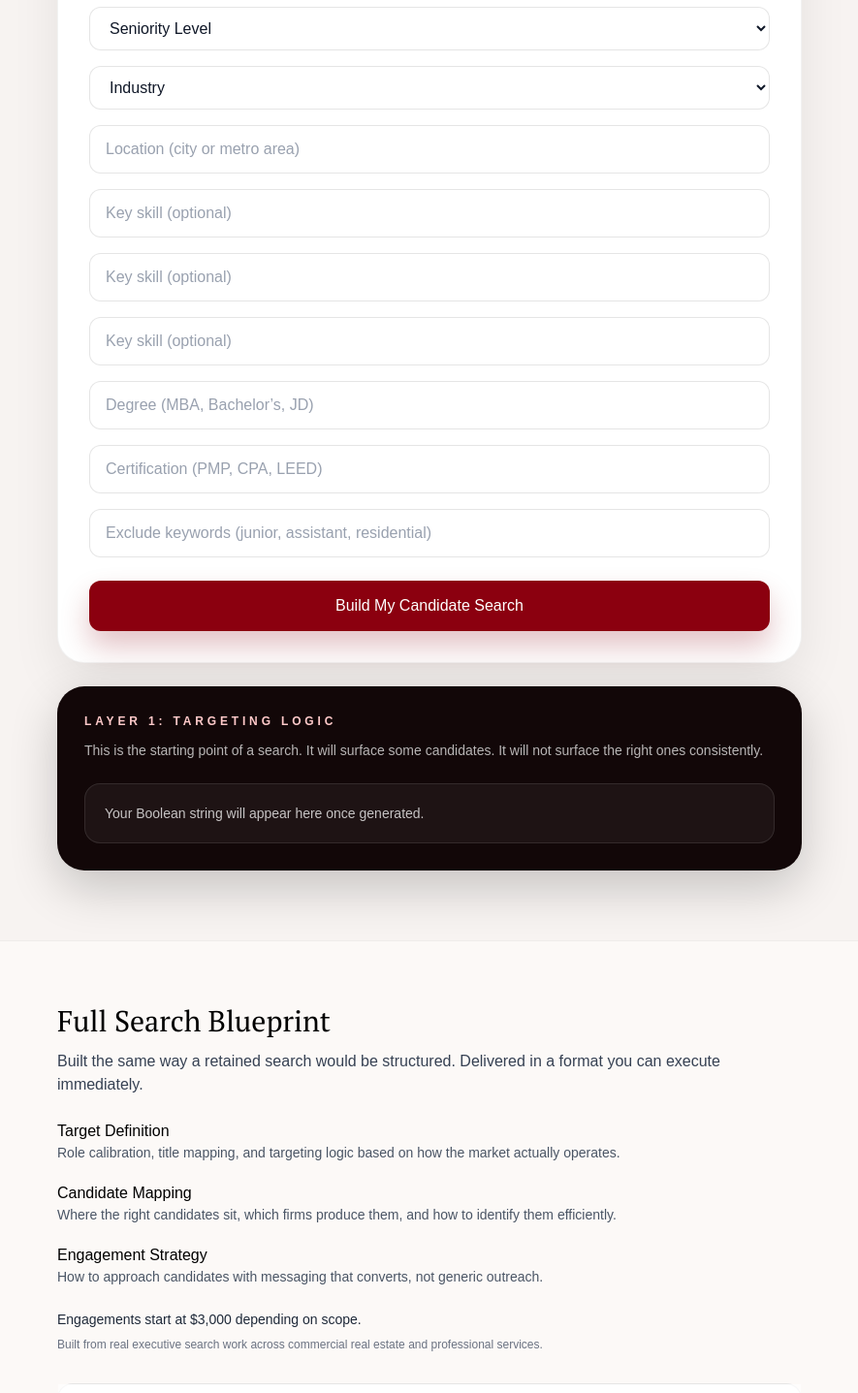
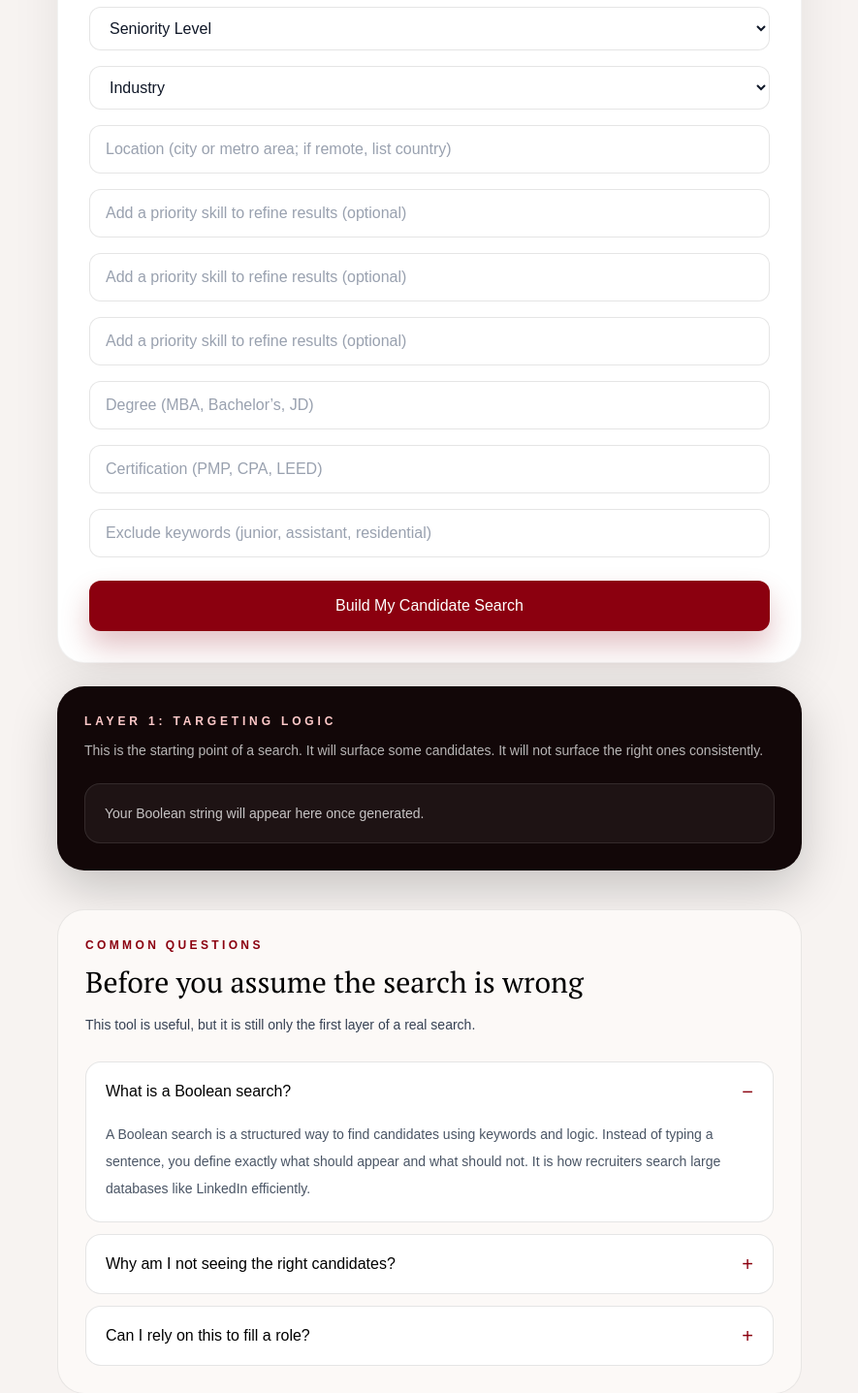
Before and after one commit to actresskristin/boolean-string-builder, a React (Vite) app: page / in a window 1280 px wide. Shown: the part 1220-2657 px from the top of the page at 97% size, without its empty margins (197-1082 px from the left). Built offline with nearby package versions, Linux system fonts and the light colour scheme.

Commit message:
add accordion FAQ with conversion-focused questions

```diff
--- a/src/App.jsx
+++ b/src/App.jsx
@@ -10,6 +10,7 @@ import BlueprintValueCard from './components/BlueprintValueCard'
 import LockedTierCard from './components/LockedTierCard'
 import LeadGateModal from './components/LeadGateModal'
 import WaitlistModal from './components/WaitlistModal'
+import FAQ from './components/FAQ'
 import Footer from './components/Footer'
 import { buildBooleanString } from './utils/booleanBuilder'
 import { db } from './firebase'
@@ -177,6 +178,7 @@ function App() {
                 onCopy={handleCopy}
                 platform={formData.platform}
               />
+              <FAQ />
             </motion.section>
           </div>
         </section>
--- a/src/components/BooleanForm.jsx
+++ b/src/components/BooleanForm.jsx
@@ -129,7 +129,7 @@ function BooleanForm({ formData, onChange, onGenerate }) {
             value={formData.location}
             onChange={onChange}
             type="text"
-            placeholder="Location (city or metro area)"
+            placeholder="Location (city or metro area; if remote, list country)"
             className="w-full rounded-xl border border-black/10 bg-white px-4 py-3 text-gray-900 outline-none transition placeholder:text-gray-400 focus:border-[#8b000f] focus:ring-4 focus:ring-red-100"
           />
         </div>
@@ -140,7 +140,7 @@ function BooleanForm({ formData, onChange, onGenerate }) {
             value={formData.skill1}
             onChange={onChange}
             type="text"
-            placeholder="Key skill (optional)"
+            placeholder="Add a priority skill to refine results (optional)"
             className="w-full rounded-xl border border-black/10 bg-white px-4 py-3 text-gray-900 outline-none transition placeholder:text-gray-400 focus:border-[#8b000f] focus:ring-4 focus:ring-red-100"
           />
         </div>
@@ -151,7 +151,7 @@ function BooleanForm({ formData, onChange, onGenerate }) {
             value={formData.skill2}
             onChange={onChange}
             type="text"
-            placeholder="Key skill (optional)"
+            placeholder="Add a priority skill to refine results (optional)"
             className="w-full rounded-xl border border-black/10 bg-white px-4 py-3 text-gray-900 outline-none transition placeholder:text-gray-400 focus:border-[#8b000f] focus:ring-4 focus:ring-red-100"
           />
         </div>
@@ -162,7 +162,7 @@ function BooleanForm({ formData, onChange, onGenerate }) {
             value={formData.skill3}
             onChange={onChange}
             type="text"
-            placeholder="Key skill (optional)"
+            placeholder="Add a priority skill to refine results (optional)"
             className="w-full rounded-xl border border-black/10 bg-white px-4 py-3 text-gray-900 outline-none transition placeholder:text-gray-400 focus:border-[#8b000f] focus:ring-4 focus:ring-red-100"
           />
         </div>
--- /dev/null
+++ b/src/components/FAQ.jsx
@@ -0,0 +1,80 @@
+import { useState } from 'react'
+
+const faqItems = [
+  {
+    question: 'What is a Boolean search?',
+    answer:
+      'A Boolean search is a structured way to find candidates using keywords and logic. Instead of typing a sentence, you define exactly what should appear and what should not. It is how recruiters search large databases like LinkedIn efficiently.',
+  },
+  {
+    question: 'Why am I not seeing the right candidates?',
+    answer:
+      'Most candidates do not fully complete their profiles. If you search too literally, you will miss strong talent. The strongest candidates are often found through what is implied, not what is explicitly written. This is where most searches fail.',
+  },
+  {
+    question: 'Can I rely on this to fill a role?',
+    answer:
+      'No. This gives you a starting point. It does not give you a search. It does not tell you where the best candidates sit, how to calibrate the role against the market, or how to engage passive talent. That is where the Search Blueprint comes in.',
+  },
+]
+
+function FAQItem({ question, answer, isOpen, onClick }) {
+  return (
+    <div className="rounded-2xl border border-black/10 bg-white">
+      <button
+        type="button"
+        onClick={onClick}
+        className="flex w-full items-center justify-between px-5 py-4 text-left"
+      >
+        <span className="font-medium text-black">{question}</span>
+        <span className="ml-4 text-xl text-[#8b000f]">
+          {isOpen ? '−' : '+'}
+        </span>
+      </button>
+
+      {isOpen && (
+        <div className="px-5 pb-5">
+          <p className="text-sm leading-7 text-gray-600">{answer}</p>
+        </div>
+      )}
+    </div>
+      )
+}
+
+function FAQ() {
+  const [openIndex, setOpenIndex] = useState(0)
+
+  const handleToggle = (index) => {
+    setOpenIndex((current) => (current === index ? null : index))
+  }
+
+  return (
+    <div className="mt-10 rounded-[28px] border border-black/8 bg-[#fcf9f7] p-6 sm:p-7">
+      <p className="text-xs font-semibold uppercase tracking-[0.28em] text-[#8b000f]">
+        Common Questions
+      </p>
+
+      <h2 className="serif mt-3 text-3xl text-black">
+        Before you assume the search is wrong
+      </h2>
+
+      <p className="mt-3 text-sm leading-7 text-gray-700">
+        This tool is useful, but it is still only the first layer of a real search.
+      </p>
+
+      <div className="mt-6 space-y-3">
+        {faqItems.map((item, index) => (
+          <FAQItem
+            key={item.question}
+            question={item.question}
+            answer={item.answer}
+            isOpen={openIndex === index}
+            onClick={() => handleToggle(index)}
+          />
+        ))}
+      </div>
+    </div>
+  )
+}
+
+export default FAQ
--- a/src/components/Header.jsx
+++ b/src/components/Header.jsx
@@ -15,7 +15,7 @@ function Header() {
               24 Hour Search
             </p>
             <p className="mt-1 text-sm text-gray-600">
-              Free Boolean String Builder
+              Boolean String Builder
             </p>
           </div>
         </div>
```
